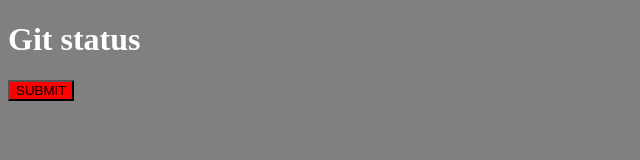
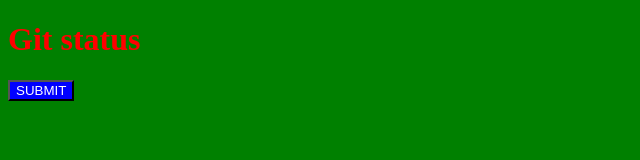
Before and after one commit to KhangCE171659/demo, a plain HTML site: page index.html in a window 1280 px wide. Shown: the whole page, without its empty margins (0-640 px from the left). Drawn offline with Linux system fonts and the light colour scheme.

Commit message:
update button style

```diff
--- a/index.css
+++ b/index.css
@@ -1,7 +1,7 @@
 .contain{
-    background-color: gray;
+    background-color: green;
 
 }
 h1{
-    color: white;
+    color: red;
 }
--- a/index2.css
+++ b/index2.css
@@ -1,3 +1,4 @@
 button{
-    background-color: red;
+    background-color: blue;
+    color: white;
 }
```
Also changed, not shown: index.html (+3 -3 lines).
